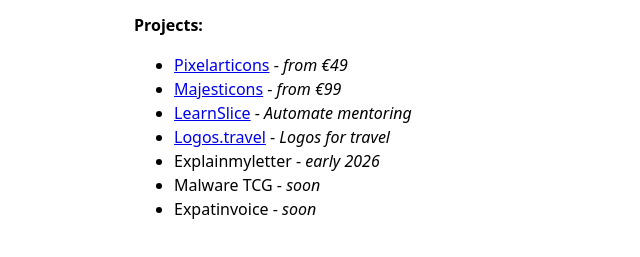
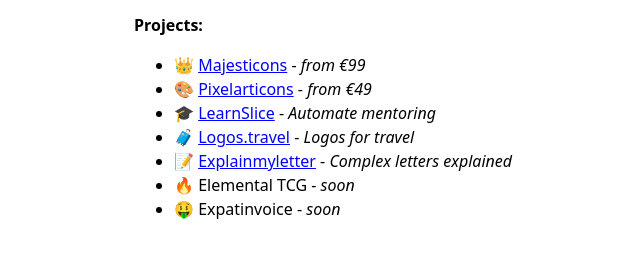
Before and after one commit to halfmage/portfolio, an Eleventy site: page index.html in a window 1280 px wide. Shown: the part 233-490 px from the top of the page, without its empty margins (306-946 px from the left). Built offline with nearby package versions, Linux system fonts and the light colour scheme; Eleventy itself is replaced by a stand-in of ours; files that its build step writes are made by us from their sources; files whose address does not match are found by name.

Commit message:
content updates jan 2026

```diff
--- a/index.html
+++ b/index.html
@@ -15,6 +15,7 @@
             height: 96px;
             width: 96px;
             object-fit: cover;
+            rotate: 4deg
         }
         body {
             line-height: 1.5;
@@ -23,6 +24,12 @@
             max-width: 400px;
             margin: 0 auto;
             font-family: system-ui, -apple-system, BlinkMacSystemFont, sans-serif;
+        }
+        a {
+            color: blue
+        }
+        a:hover {
+            text-decoration: none;
         }
         h1,h2 {margin: 0;}
     </style>
@@ -37,13 +44,13 @@
 
     <p><strong>Projects:</strong></p>
     <ul>
-        <li><a href="https://pixelarticons.com" target="_blank">Pixelarticons</a> - <em>from €49</em></li>
-        <li><a href="https://majesticons.com" target="_blank">Majesticons</a> - <em>from €99</em></li>
-        <li><a href="https://learnslice.com/en/">LearnSlice</a> - <em>Automate mentoring</em></li>
-        <li><a href="https://logos.travel" target="_blank">Logos.travel</a> - <em>Logos for travel</em></li>
-        <li>Explainmyletter - <em>early 2026</em></li>
-        <li>Malware TCG - <em>soon</em></li>
-        <li>Expatinvoice - <em>soon</em></li>
+        <li>👑 <a href="https://majesticons.com" target="_blank">Majesticons</a> - <em>from €99</em></li>
+        <li>🎨 <a href="https://pixelarticons.com" target="_blank">Pixelarticons</a> - <em>from €49</em></li>
+        <li>🎓 <a href="https://learnslice.com/en/">LearnSlice</a> - <em>Automate mentoring</em></li>
+        <li>🧳 <a href="https://logos.travel" target="_blank">Logos.travel</a> - <em>Logos for travel</em></li>
+        <li>📝 <a href="https://explainmyletter.com" target="_blank">Explainmyletter</a> - <em>Complex letters explained</em></li>
+        <li>🔥 Elemental TCG - <em>soon</em></li>
+        <li>🤑 Expatinvoice - <em>soon</em></li>
     </ul>
 
     <!-- Simple Analytics. Protects your privacy -->
```
